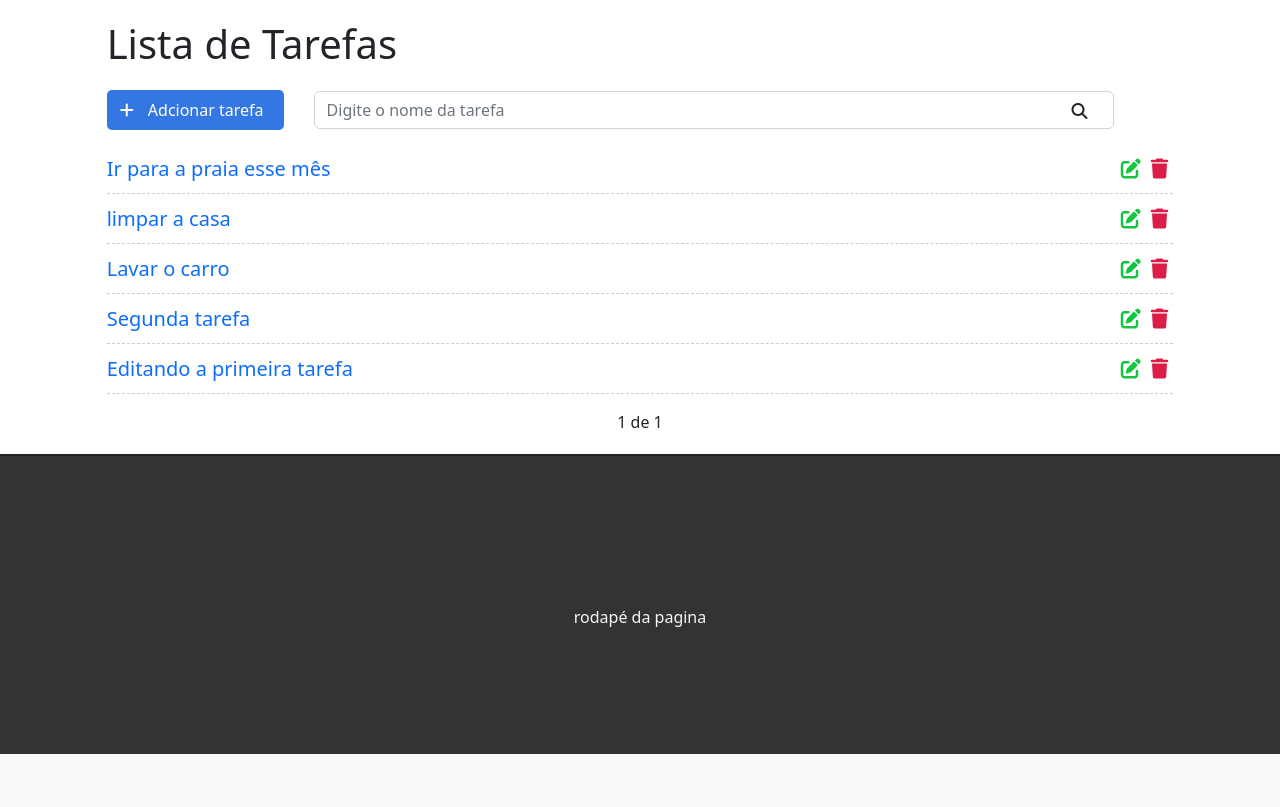
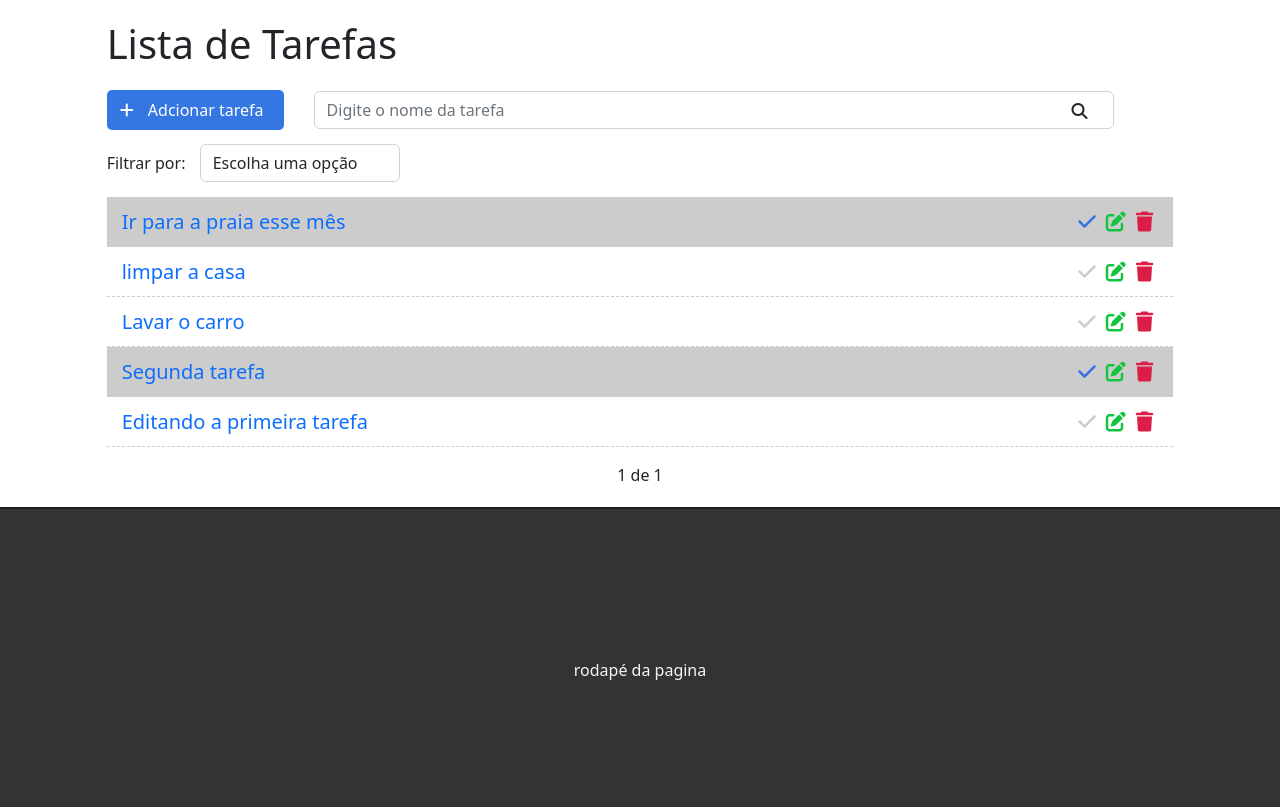
Before and after one commit to philypevinicius/projeto_Django, a Django app: page / in a window 1280 px wide. Shown: the part 57-864 px from the top of the page. Before the commit the page ends 811 px from the top, so only its background shows below. Run offline with Django 4.2, Linux system fonts and the light colour scheme; a user stored in the database is signed in; data comes from the database, SQL or seed files in the repository; both versions use the stored data as it was after the commit; some libraries are stand-ins or nearby versions.

Commit message:
Filtrando as tarefas por status

```diff
--- a/django/todo/tasks/static/css/styles.css
+++ b/django/todo/tasks/static/css/styles.css
@@ -66,6 +66,19 @@
     display: inline-block;
 }
 
+/* filter */
+
+.filter-div {
+    margin-bottom: 15px;
+    padding: 0;
+}
+
+#filter {
+    display: inline-block;
+    width: 200px;
+    margin-left: 10px;
+}
+
 /* Lista de tarefas */
 
 .list-div {
@@ -82,14 +95,20 @@
     list-style: none;
     font-size: 20px;
     height: 50px;
+    padding: 0 15px;
     padding-top: 10px;
     border-bottom: 1px dashed #ccc;
 }
+
+.task-item.done{
+    background-color: #ccc;
+}
+
 .task-text{
     text-decoration: none;
 }
 
-.fas.fa-trash, .fas.fa-edit {
+.fas.fa-trash, .fas.fa-edit, .fas.fa-check {
     cursor: pointer;
     margin: 5px;
     font-size: 20px;
@@ -103,6 +122,15 @@
 .fas.fa-edit {
     color: #13c43f;
 }
+
+.fas.fa-check {
+    color: #ccc;
+}
+
+.done .fas.fa-check {
+    color: #3472e2;
+}
+
 
 /* Rodapé */
 
--- a/django/todo/tasks/static/js/scripts.js
+++ b/django/todo/tasks/static/js/scripts.js
@@ -1,8 +1,10 @@
 $(document).ready(function() {
 
+    var baseUrl   = 'http://localhost:8000/';
     var deleteBtn = $('.delete-btn');
     var searchBtn = $('#search-btn');
     var searchForm = $('#search-form');
+    var filter     = $('#filter');
 
     $(deleteBtn).on('click', function(e) {
 
@@ -18,5 +20,11 @@ $(document).ready(function() {
 
     $(searchBtn).on('click', function() {
         searchForm.submit();
-    })
+    });
+
+    $(filter).change(function() {
+        var filter = $(this).val();
+        window.location.href = baseUrl + '?filter=' + filter;
+    });
+
 });
--- a/django/todo/tasks/templates/tasks/list.html
+++ b/django/todo/tasks/templates/tasks/list.html
@@ -17,6 +17,14 @@
             <i class="fas fa-search" id="search-btn"></i>
         </form>
     </div>
+    <div class="col-12 filter-div">
+        <span>Filtrar por:</span>
+        <select name="filter" id="filter" class="form-control">
+            <option value="">Escolha uma opção</option>
+            <option value="done">Tarefas concluídas</option>
+            <option value="doing">Tarefas a fazer</option>
+        </select>
+    </div>
     {% if messages %}
         <ul class="messages">
             {% for message in messages %}
@@ -27,11 +35,16 @@
     {% endif %}
     <ul class="task-list">
         {% for task in tasks %}
-        <li class="task-item">
-            <span><a class="task-text" href="/task/{{task.id}}">{{task.title}}</a></span>
-            <a href="delete/{{task.id}}" class="delete-btn"><span><i class="fas fa-trash"></i></span></a>
-            <a href="edit/{{task.id}}"><span><i class="fas fa-edit"></i></span></a>
-        </li>
+        {%if task.done == 'doing' %}
+            <li class="task-item">
+        {% else %}
+            <li class="task-item done">
+        {% endif %}
+                <span><a class="task-text" href="/task/{{task.id}}">{{task.title}}</a></span>
+                <a href="delete/{{task.id}}" class="delete-btn"><span><i class="fas fa-trash"></i></span></a>
+                <a href="edit/{{task.id}}"><span><i class="fas fa-edit"></i></span></a>
+                <a href="changestatus/{{task.id}}"><span><i class="fas fa-check"></i></span></a>
+            </li>
         {% endfor %}
     </ul>
     <div class="pagination">
--- a/django/todo/tasks/urls.py
+++ b/django/todo/tasks/urls.py
@@ -8,6 +8,7 @@ urlpatterns = [
     path('task/<int:id>', views.taskView, name="task-view"),
     path('newtask/', views.newTask, name="new-task"),
     path('edit/<int:id>', views.editTask, name="edit-Task"),
+    path('changestatus/<int:id>', views.changeStatus, name="change-status"),
     path('delete/<int:id>', views.deleteTask, name="delete-task"),
     path('yourname/<str:name>', views.yourName, name='your-name'),
 ]
--- a/django/todo/tasks/views.py
+++ b/django/todo/tasks/views.py
@@ -11,10 +11,15 @@ from .models import Task
 def taskList(request):
 
     search = request.GET.get('search')
+    filter = request.GET.get('filter')
 
     if search:
 
         tasks = Task.objects.filter(title__icontains=search, user=request.user)
+
+    elif filter:
+
+        tasks = Task.objects.filter(done=filter, user=request.user)
 
     else:
 
@@ -80,6 +85,19 @@ def deleteTask(request, id):
 
     return redirect('/')
 
+@login_required
+def changeStatus(request, id):
+    task = get_object_or_404(Task, pk=id)
+
+    if(task.done == 'doing'):
+        task.done = 'done'
+    else:
+        task.done = 'doing'
+
+    task.save()
+
+    return redirect('/')
+
 def helloworld(request):
     return HttpResponse('Hello world!!!')
 
```
Also changed, not shown: django/todo/db.sqlite3.
